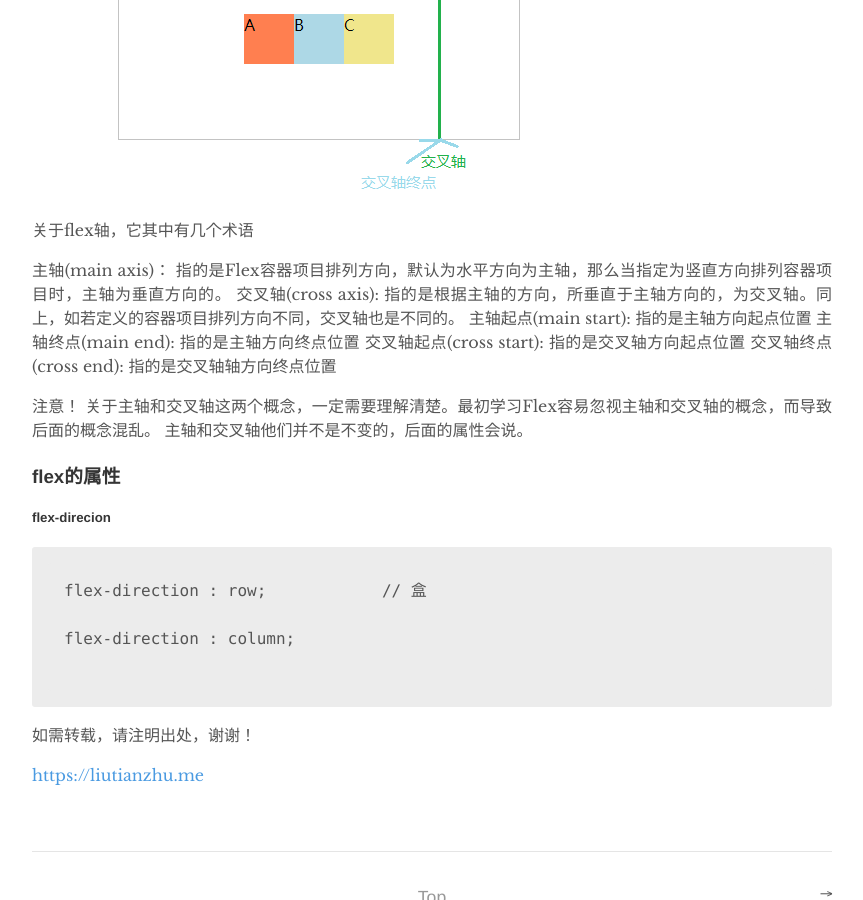
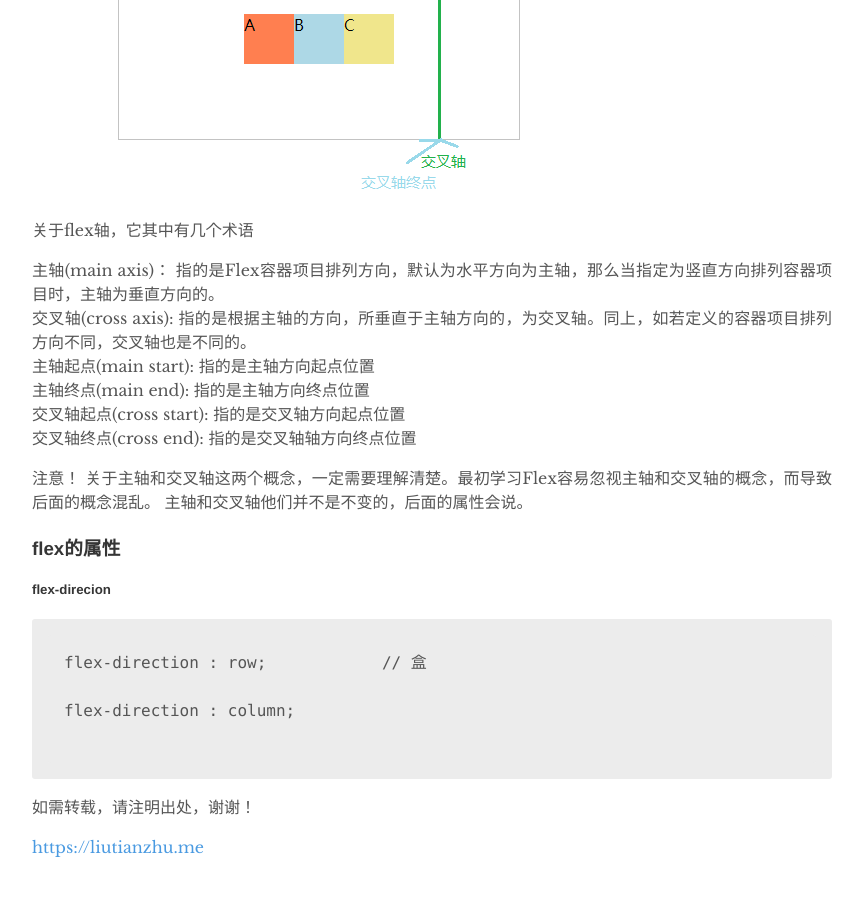
Before and after one commit to superinternation/hopeverse.github.io, a Jekyll site: the page built from _posts/2017-12-08-flex.md, in a window 1280 px wide and 900 px high, scrolled down 1598 px. Shown: the whole window, without its empty margins (208-1071 px from the left). Built offline with Jekyll 4.4.1, drawn with Linux system fonts in a browser that asks for light colours; comment, search, counter and statistics services are not loaded.

Commit message:
zhou br/

```diff
--- a/_posts/2017-12-08-flex.md
+++ b/_posts/2017-12-08-flex.md
@@ -40,12 +40,12 @@ Flex是一种伸缩布局方式，大家多成为Flex容器。所以只要使用
 
 关于flex轴，它其中有几个术语
 
-主轴(main axis)： 指的是Flex容器项目排列方向，默认为水平方向为主轴，那么当指定为竖直方向排列容器项目时，主轴为垂直方向的。
-交叉轴(cross axis): 指的是根据主轴的方向，所垂直于主轴方向的，为交叉轴。同上，如若定义的容器项目排列方向不同，交叉轴也是不同的。
-主轴起点(main start): 指的是主轴方向起点位置
-主轴终点(main end): 指的是主轴方向终点位置
-交叉轴起点(cross start): 指的是交叉轴方向起点位置
-交叉轴终点(cross end): 指的是交叉轴轴方向终点位置
+主轴(main axis)： 指的是Flex容器项目排列方向，默认为水平方向为主轴，那么当指定为竖直方向排列容器项目时，主轴为垂直方向的。<br/>
+交叉轴(cross axis): 指的是根据主轴的方向，所垂直于主轴方向的，为交叉轴。同上，如若定义的容器项目排列方向不同，交叉轴也是不同的。<br/>
+主轴起点(main start): 指的是主轴方向起点位置<br/>
+主轴终点(main end): 指的是主轴方向终点位置<br/>
+交叉轴起点(cross start): 指的是交叉轴方向起点位置<br/>
+交叉轴终点(cross end): 指的是交叉轴轴方向终点位置<br/>
 
 注意！ 关于主轴和交叉轴这两个概念，一定需要理解清楚。最初学习Flex容易忽视主轴和交叉轴的概念，而导致后面的概念混乱。 主轴和交叉轴他们并不是不变的，后面的属性会说。
 
```
